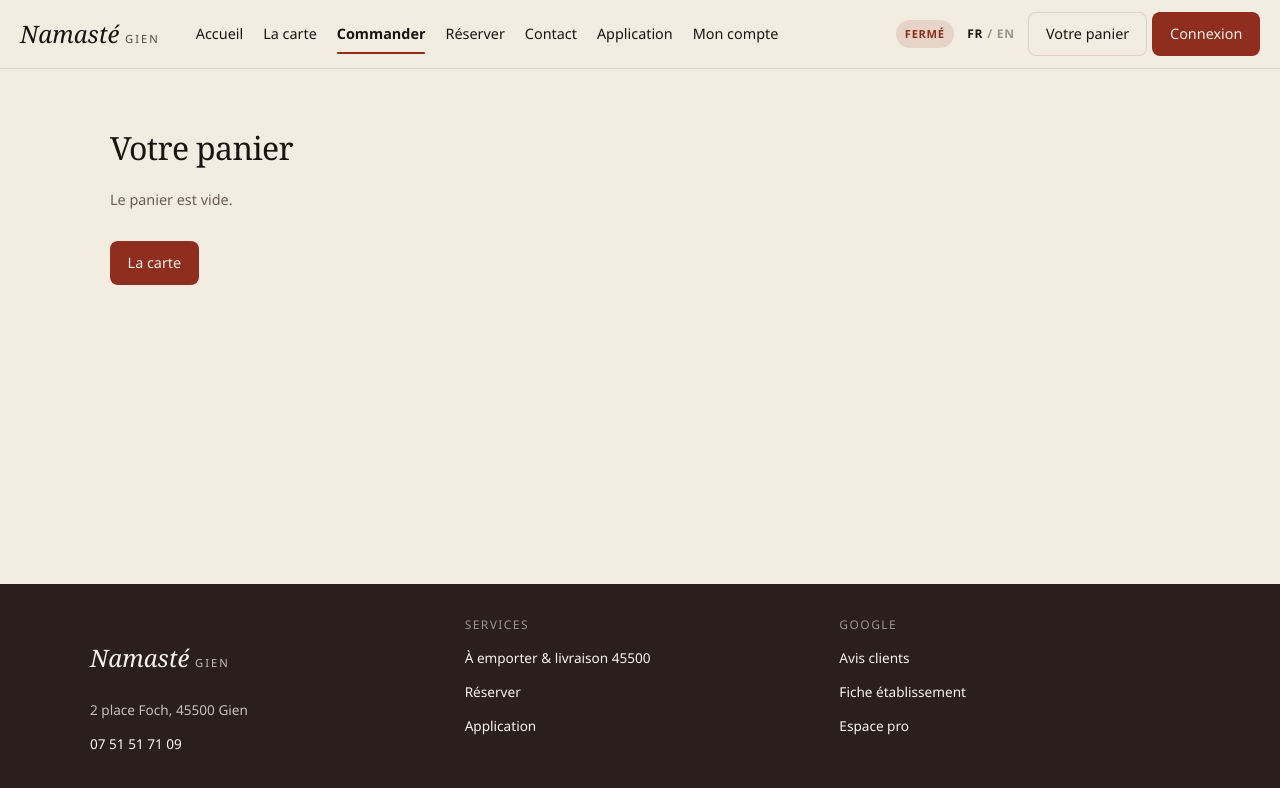
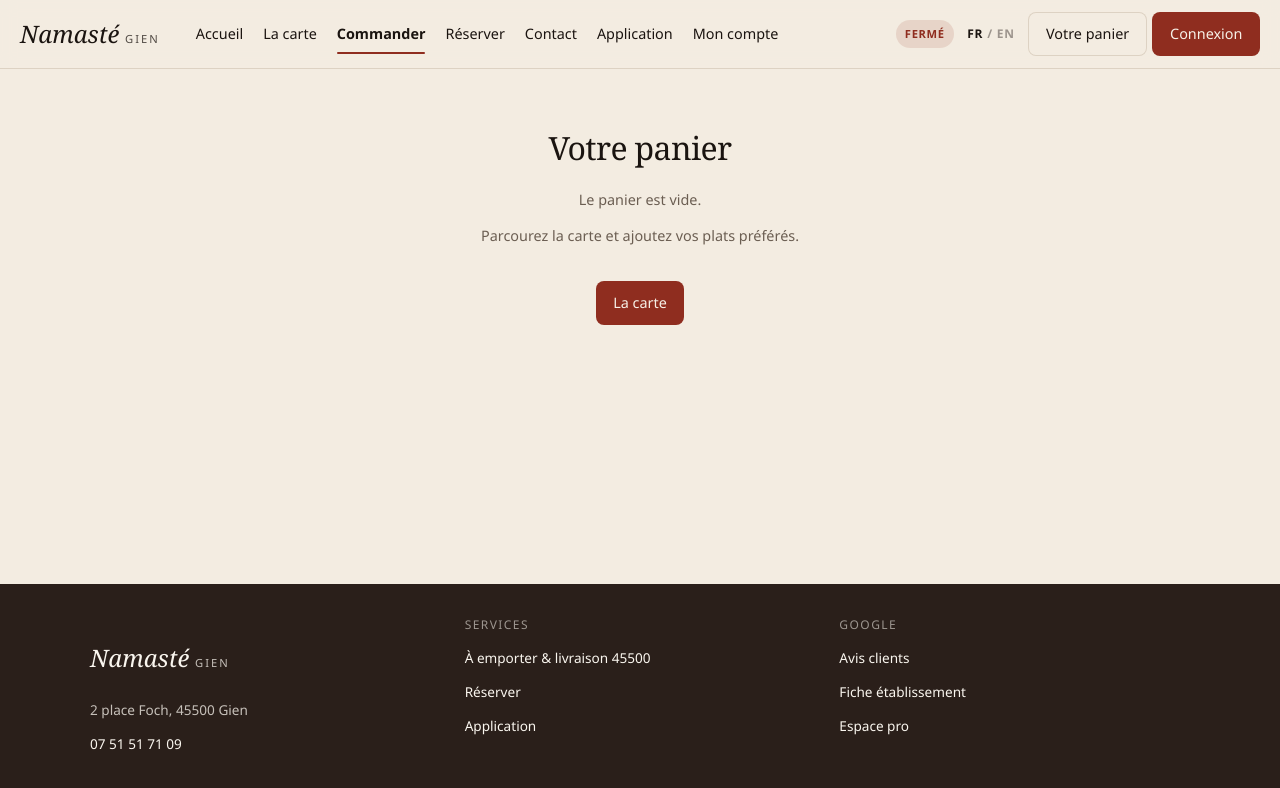
Before and after one commit to Souravsuvro/namaste-gien, a React (Vite) app: page /order in a window 1280 px wide. Shown: the top 788 px of the page. Built offline with nearby package versions, Linux system fonts and the light colour scheme.

Commit message:
ux: clearer empty basket state with guidance CTA

```diff
--- a/src/pages/Order.tsx
+++ b/src/pages/Order.tsx
@@ -20,7 +20,6 @@ export function OrderPage() {
 
   const [fulfillment, setFulfillment] = useState<"pickup" | "delivery">("pickup");
   const [date, setDate] = useState(() => {
-    // Prefer today if slots remain, else tomorrow (Mondays closed handled by orderSlots)
     const todaySlots = orderSlots(new Date(`${today}T12:00:00`), "pickup", now);
     return todaySlots.length ? today : tomorrow;
   });
@@ -91,10 +90,15 @@ export function OrderPage() {
 
   if (!cart.length) {
     return (
-      <div className="section">
+      <div className="section empty-state">
         <h1>{tx("cart", "title", locale)}</h1>
         <p className="muted">{tx("cart", "empty", locale)}</p>
-        <Link to="/menu" className="btn btn-primary" style={{ marginTop: "1rem" }}>
+        <p className="muted" style={{ marginTop: "0.5rem" }}>
+          {locale === "fr"
+            ? "Parcourez la carte et ajoutez vos plats préférés."
+            : "Browse the menu and add your favourites."}
+        </p>
+        <Link to="/menu" className="btn btn-primary">
           {tx("nav", "menu", locale)}
         </Link>
       </div>
```
